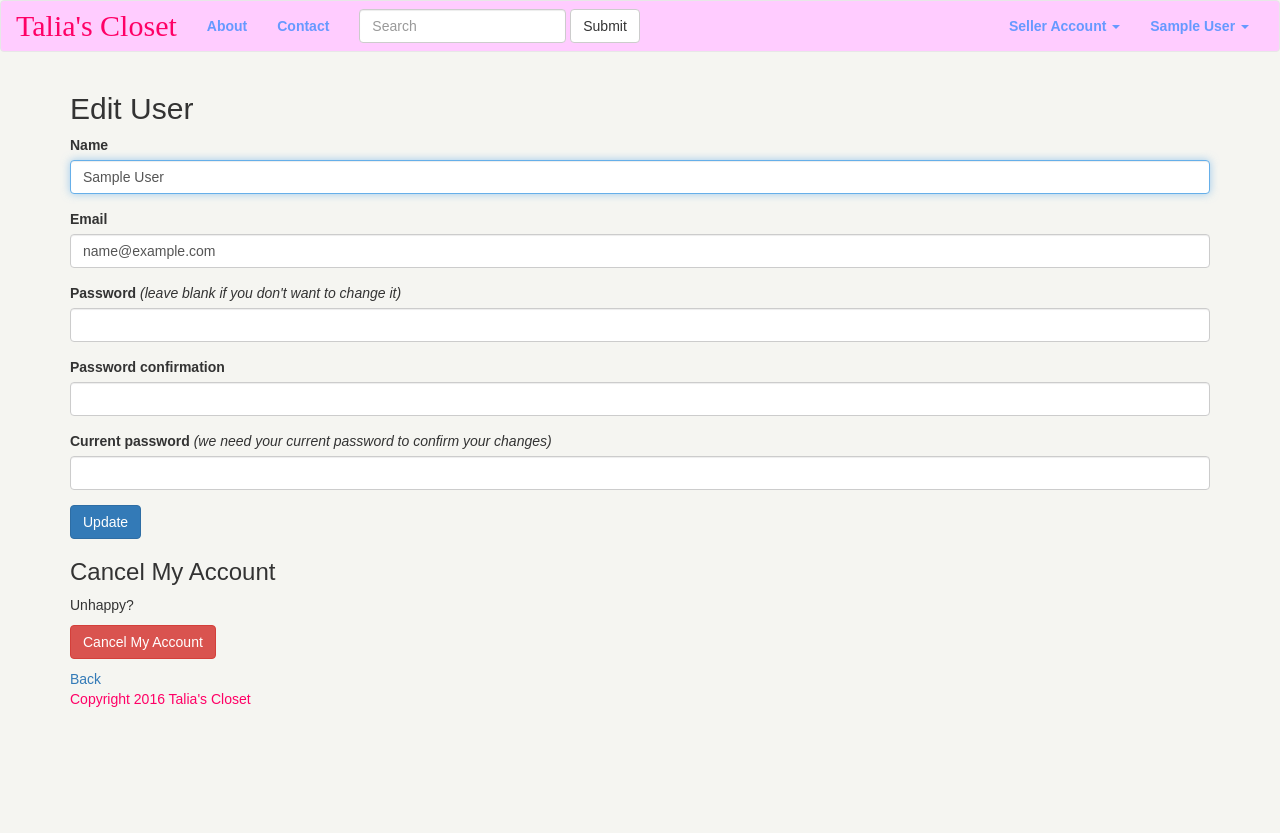
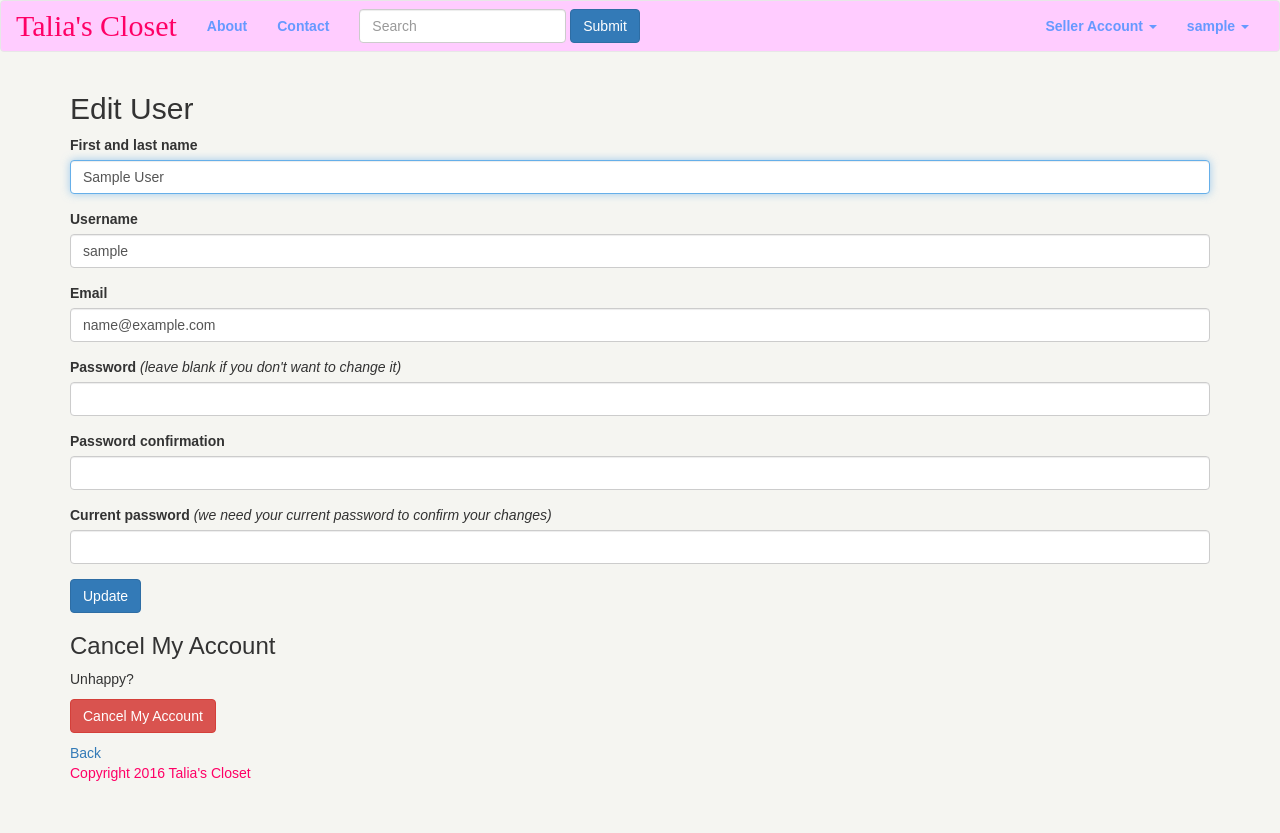
Before and after one commit to Brad124/Talia-s-Closet, a Rails app: page /users/edit in a window 1280 px wide. Before the commit the page ends 707 px from the top, so only its background shows below. Run offline with Rails 7, Linux system fonts and the light colour scheme; the visitor is signed in with stand-in values (Sample User, id 1); style sheets or scripts are compiled from the project's sources; parts of the project's set-up code (start-up, migrations or seed data) failed here and were passed over; some libraries are stand-ins or nearby versions.

Commit message:
username

```diff
--- a/app/controllers/application_controller.rb
+++ b/app/controllers/application_controller.rb
@@ -7,8 +7,20 @@ class ApplicationController < ActionController::Base
 
   protected
 
+
+
   def configure_permitted_parameters
-    devise_parameter_sanitizer.for(:sign_up) << :name
-    devise_parameter_sanitizer.for(:account_update) << :name
+    devise_parameter_sanitizer.for(:sign_up) { |u| u.permit(:name, :username, :email, :password, :password_confirmation, :remember_me) }
+    devise_parameter_sanitizer.for(:sign_in) { |u| u.permit(:login, :name, :username, :email, :password, :remember_me) }
+    devise_parameter_sanitizer.for(:account_update) { |u| u.permit(:name, :username, :email, :password, :password_confirmation, :current_password) }
   end
 end
+
+
+
+
+  #def configure_permitted_parameters
+    #devise_parameter_sanitizer.for(:sign_up) << :name
+    #devise_parameter_sanitizer.for(:account_update) << :name
+  #end
+#end
--- a/app/views/devise/registrations/edit.html.erb
+++ b/app/views/devise/registrations/edit.html.erb
@@ -4,9 +4,15 @@
   <%= devise_error_messages! %>
 
   <div class="form-group">
-    <%= f.label :name %><br />
+    <%= f.label :first_and_last_name %><br />
     <%= f.text_field :name, autofocus: true, class: "form-control" %>
   </div>
+
+   <div class="form-group">
+    <%= f.label :username %><br />
+    <%= f.text_field :username, autofocus: true, class: "form-control" %>
+  </div>
+
 
   <div class="form-group">
     <%= f.label :email %><br />
--- a/app/views/layouts/_header.html.erb
+++ b/app/views/layouts/_header.html.erb
@@ -25,7 +25,7 @@
         <div class="form-group">
           <input type="text" class="form-control" placeholder="Search">
         </div>
-        <button type="submit" class="btn btn-default">Submit</button>
+        <button type="submit" class="btn btn-primary">Submit</button>
       </form>
       <ul class="nav navbar-nav navbar-right">
 
@@ -43,7 +43,7 @@
 
           <li class="dropdown">
             <a href="#" class="dropdown-toggle" data-toggle="dropdown" role="button" aria-haspopup="true" aria-expanded="false">
-                                                <%= current_user.name %> <span class="caret"></span></a>
+                                                <%= current_user.username %> <span class="caret"></span></a>
              <ul class="dropdown-menu">
                <li><%= link_to "Purchase History", purchases_path %></li>
                <li><%= link_to "Edit Profile", edit_user_registration_path %></li>
--- a/app/views/listings/index.html.erb
+++ b/app/views/listings/index.html.erb
@@ -15,7 +15,7 @@
       <div class="caption">
         <h3><%= listing.name %></h3>
         <p><%= number_to_currency(listing.price) %></p>
-        <p><%= "Sold by #{listing.user.name}" %></p>
+        <p><%= "Sold by #{listing.user.username}" %></p>
         <%# link_to 'Show', listing, class: "btn btn-link" %>
         <%# if (user_signed_in?) && (current_user == listing.user) %>
         <%#link_to 'Edit', edit_listing_path(listing), class: "btn btn-link" %>
--- /dev/null
+++ b/db/migrate/20160325073252_add_username_to_users.rb
@@ -0,0 +1,6 @@
+class AddUsernameToUsers < ActiveRecord::Migration
+  def change
+    add_column :users, :username, :string
+    add_index :users, :username, unique: true
+  end
+end
```
Also changed, not shown: app/models/user.rb (+8 -1 lines), app/views/devise/registrations/new.html.erb (+6 -1 lines), RackMultipart20160325-1414-qy7nev.jpg (deleted), RackMultipart20160325-2233-1hvprid.jpg (added), cd27d5c9a79fe40a37553b2a4131e93b20160325-2233-20i2vk.jpg (added), db/schema.rb, 5 other files.
